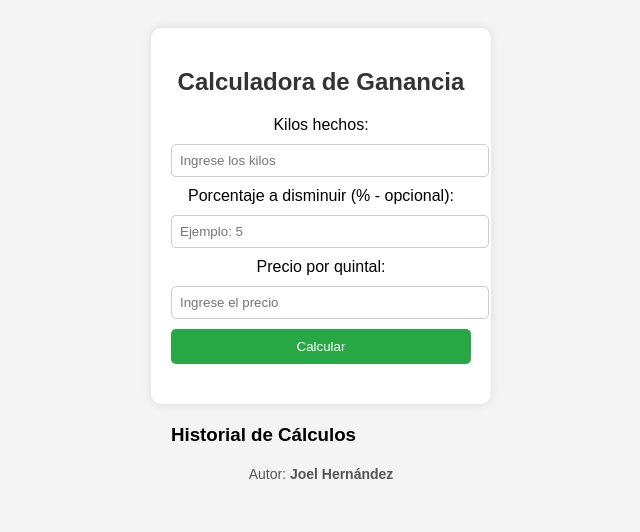
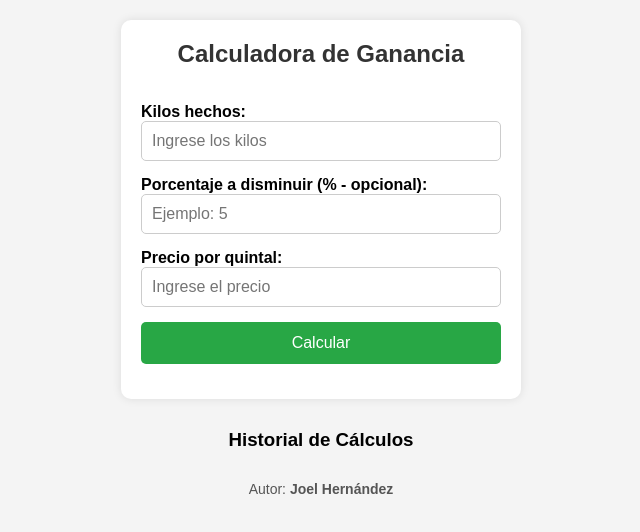
Before and after one commit to joel-her/CalculadoraPago, a plain HTML site: page index.html in a window 1280 px wide. Shown: the whole page, without its empty margins (319-959 px from the left). Drawn offline with Linux system fonts and the light colour scheme.

Commit message:
Update and rename inex.html to index.html
Actualizacion de posicion

```diff
--- a/inex.html
+++ b/index.html
@@ -7,17 +7,22 @@
     window.dataLayer = window.dataLayer || [];
     function gtag(){dataLayer.push(arguments);}
     gtag('js', new Date());
-
     gtag('config', 'G-WQ661N5YGB');
   </script>
+
   <meta charset="UTF-8" />
   <meta name="viewport" content="width=device-width, initial-scale=1.0"/>
   <title>Calculadora de Ganancia</title>
+
   <style>
+    * {
+      box-sizing: border-box;
+    }
+
     body {
       font-family: Arial, sans-serif;
       background-color: #f4f4f4;
-      text-align: center;
+      margin: 0;
       padding: 20px;
     }
 
@@ -26,30 +31,42 @@
       padding: 20px;
       border-radius: 10px;
       box-shadow: 0px 0px 10px rgba(0, 0, 0, 0.1);
-      width: 300px;
+      max-width: 400px;
       margin: auto;
+      display: flex;
+      flex-direction: column;
+      gap: 15px;
     }
 
     h2 {
       color: #333;
+      text-align: center;
+      margin-top: 0;
+    }
+
+    label {
+      text-align: left;
+      font-weight: bold;
+      margin-bottom: 5px;
     }
 
     input {
-      width: 100%;
-      padding: 8px;
-      margin: 10px 0;
+      padding: 10px;
       border: 1px solid #ccc;
       border-radius: 5px;
+      font-size: 16px;
+      width: 100%;
     }
 
     button {
-      width: 100%;
-      padding: 10px;
+      padding: 12px;
       background-color: #28a745;
       color: white;
       border: none;
       border-radius: 5px;
       cursor: pointer;
+      font-size: 16px;
+      transition: background-color 0.3s ease;
     }
 
     button:hover {
@@ -57,29 +74,30 @@
     }
 
     .resultado {
-      margin-top: 20px;
       font-size: 16px;
       font-weight: bold;
       color: #333;
       white-space: pre-line;
+      text-align: left;
     }
 
     .footer {
-      margin-top: 20px;
+      margin-top: 30px;
       font-size: 14px;
+      text-align: center;
       color: #555;
     }
 
     .historial {
-      margin-top: 20px;
-      text-align: left;
-      max-width: 300px;
+      margin-top: 30px;
+      max-width: 400px;
       margin-left: auto;
       margin-right: auto;
     }
 
     .historial h3 {
-      margin-bottom: 5px;
+      margin-bottom: 10px;
+      text-align: center;
     }
 
     .historial ul {
@@ -89,16 +107,18 @@
 
     .historial li {
       background: #e9e9e9;
-      padding: 8px;
-      margin-bottom: 5px;
+      padding: 10px;
+      margin-bottom: 8px;
       border-radius: 5px;
       font-size: 14px;
       display: flex;
       justify-content: space-between;
-      align-items: center;
+      align-items: flex-start;
+      gap: 10px;
+      flex-wrap: wrap;
     }
 
-    .historial .texto {
+    .texto {
       flex-grow: 1;
     }
 
@@ -106,10 +126,17 @@
       background-color: #dc3545;
       color: white;
       border: none;
-      padding: 4px 8px;
+      padding: 6px 12px;
       border-radius: 5px;
       cursor: pointer;
-      margin-left: 10px;
+      font-size: 14px;
+    }
+
+    @media (max-width: 480px) {
+      .container, .historial {
+        width: 100%;
+        padding: 15px;
+      }
     }
   </style>
 </head>
@@ -118,14 +145,20 @@
   <div class="container">
     <h2>Calculadora de Ganancia</h2>
 
+    <div>
       <label for="kilos">Kilos hechos:</label>
       <input type="number" id="kilos" placeholder="Ingrese los kilos" />
+    </div>
 
+    <div>
       <label for="porcentaje">Porcentaje a disminuir (% - opcional):</label>
       <input type="number" id="porcentaje" placeholder="Ejemplo: 5" />
+    </div>
 
+    <div>
       <label for="precio">Precio por quintal:</label>
       <input type="number" id="precio" placeholder="Ingrese el precio" />
+    </div>
 
     <button onclick="calcular()">Calcular</button>
 
```
Lines whose indentation alone changed are shown as unchanged.
